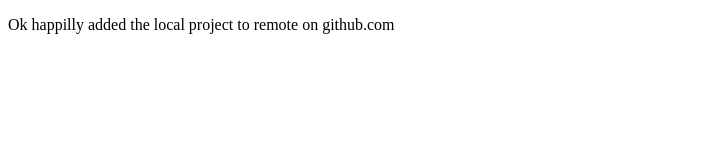
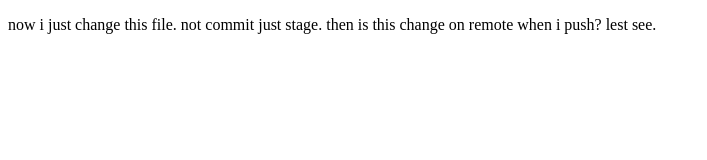
Before and after one commit to da-saman/Pixels-Full-Git, a plain HTML site: page index.html in a window 1280 px wide. Shown: the whole page, without its empty margins (0-707 px from the left). Drawn offline with Linux system fonts and the light colour scheme.

Commit message:
added the reamme in git hub and commit online.(not pulled yet). and change the index.html locally not online

```diff
--- a/index.html
+++ b/index.html
@@ -10,7 +10,9 @@
 </head>
 <body>
     <p>
-        Ok happilly added the local project to remote on github.com
+        now i just change this file. not commit just stage.
+        then is this change on remote when i push?
+        lest see.
     </p>
 </body>
 </html>
```
